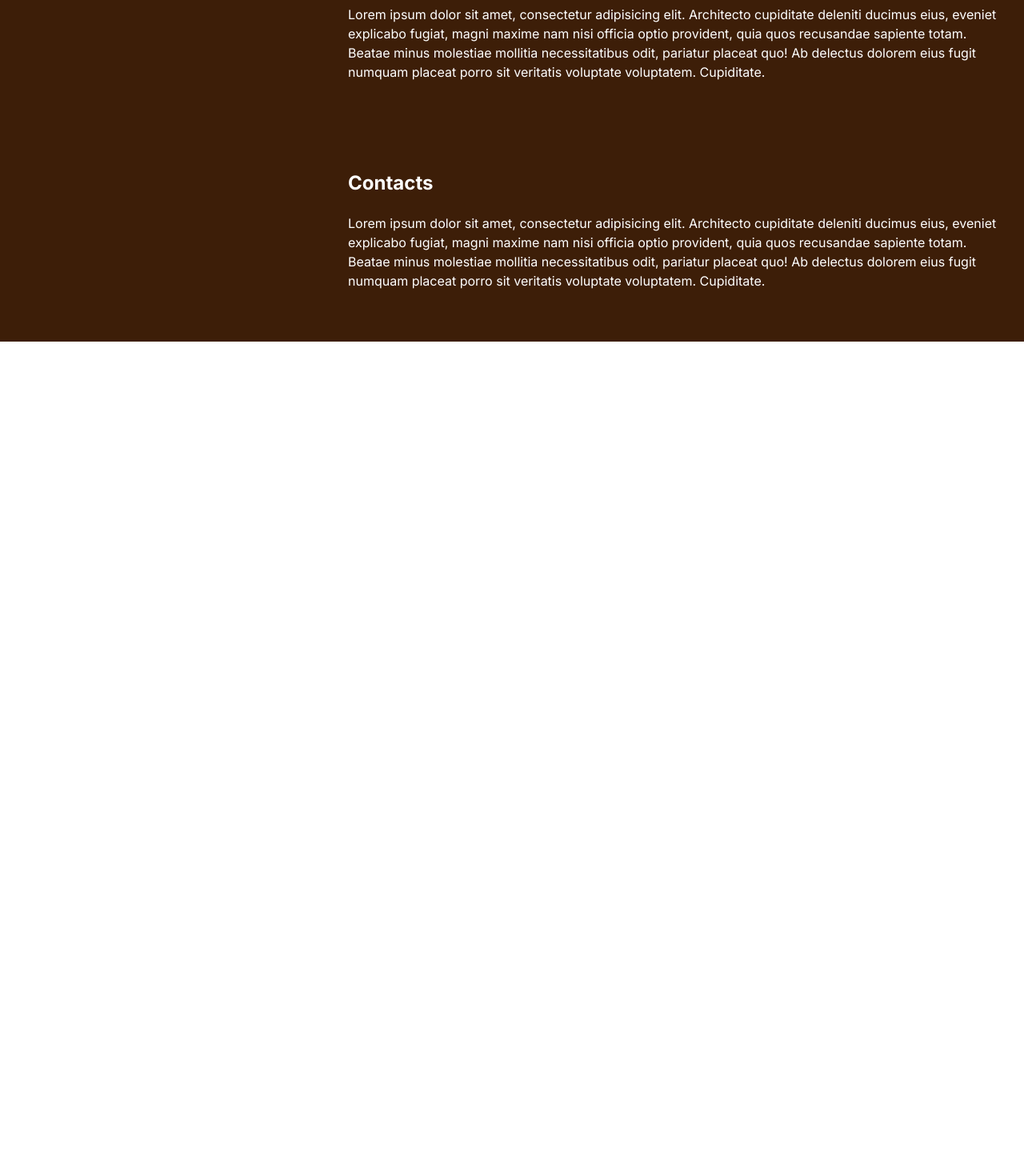
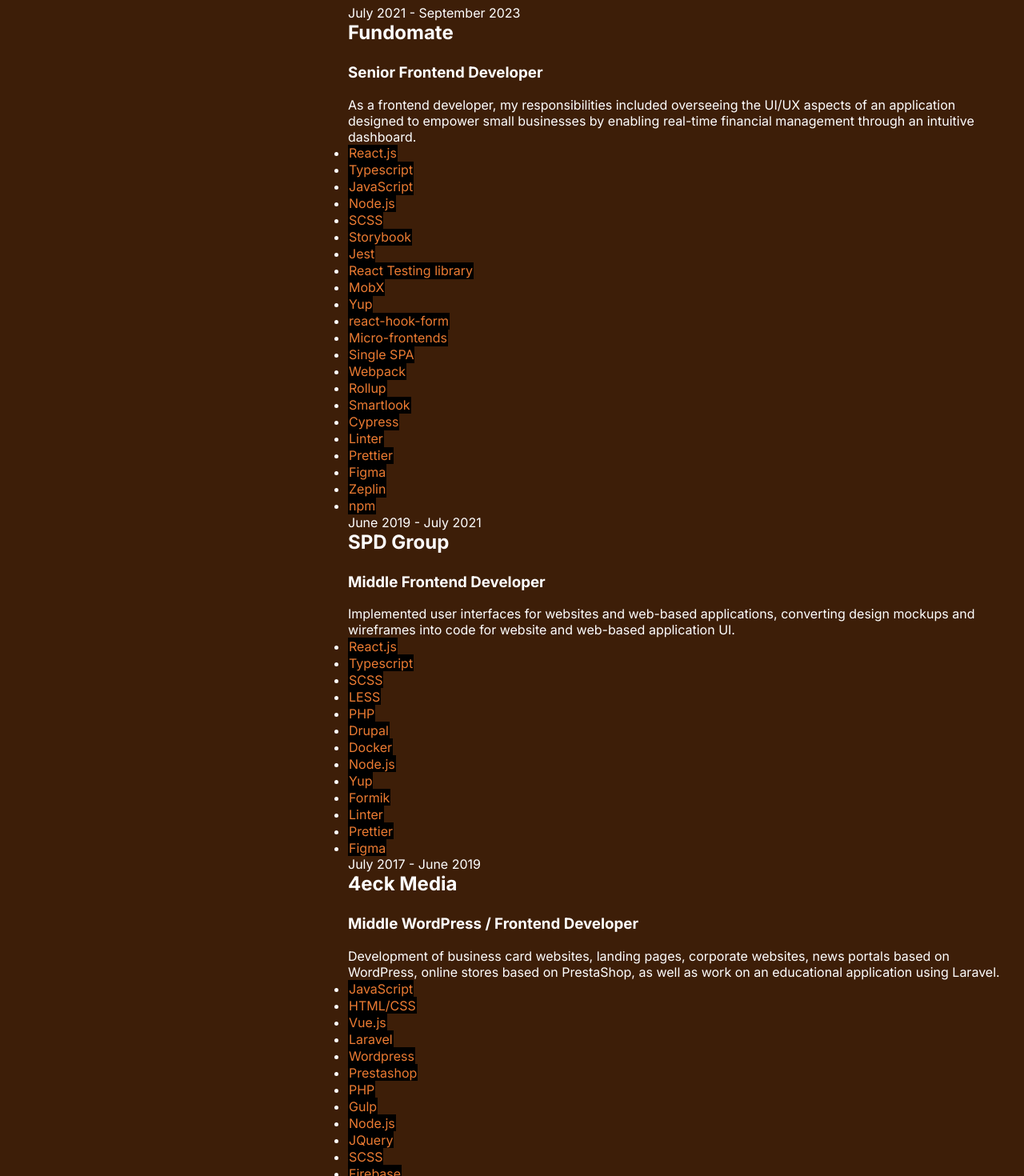
Before and after one commit to Nepsha1986/ns-site, a Next.js app: page / in a window 1280 px wide. Shown: the part 1260-2730 px from the top of the page at 80% size. Before the commit the page ends 1687 px from the top, so only its background shows below. Built offline with nearby package versions, Linux system fonts and the light colour scheme.

Commit message:
Experience block draft

```diff
--- /dev/null
+++ b/src/app/_containers/Experience/experience.ts
@@ -0,0 +1,110 @@
+type ExperienceItem = {
+  company: string;
+  dateRange: string;
+  position: string;
+  summary?: string;
+  techStack?: string[];
+};
+
+const experience: ExperienceItem[] = [
+  {
+    dateRange: 'July 2021 - September 2023',
+    company: 'Fundomate',
+    position: 'Senior Frontend Developer',
+    summary:
+      'As a frontend developer, my responsibilities included overseeing the UI/UX aspects of an application designed to empower small businesses by enabling real-time financial management through an intuitive dashboard.',
+    techStack: [
+      'React.js',
+      'Typescript',
+      'JavaScript',
+      'Node.js',
+      'SCSS',
+      'Storybook',
+      'Jest',
+      'React Testing library',
+      'MobX',
+      'Yup',
+      'react-hook-form',
+      'Micro-frontends',
+      'Single SPA',
+      'Webpack',
+      'Rollup',
+      'Smartlook',
+      'Cypress',
+      'Linter',
+      'Prettier',
+      'Figma',
+      'Zeplin',
+      'npm',
+    ],
+  },
+
+  {
+    dateRange: 'June 2019 - July 2021',
+    company: 'SPD Group',
+    position: 'Middle Frontend Developer',
+    summary:
+      'Implemented user interfaces for websites and web-based applications, converting design mockups and wireframes into code for website and web-based application UI.',
+    techStack: [
+      'React.js',
+      'Typescript',
+      'SCSS',
+      'LESS',
+      'PHP',
+      'Drupal',
+      'Docker',
+      'Node.js',
+      'Yup',
+      'Formik',
+      'Linter',
+      'Prettier',
+      'Figma',
+    ],
+  },
+
+  {
+    dateRange: 'July 2017 - June 2019',
+    company: '4eck Media',
+    position: 'Middle WordPress / Frontend Developer',
+    summary:
+      'Development of business card websites, landing pages, corporate websites, news portals based on WordPress, online stores based on PrestaShop, as well as work on an educational application using Laravel.',
+    techStack: [
+      'JavaScript',
+      'HTML/CSS',
+      'Vue.js',
+      'Laravel',
+      'Wordpress',
+      'Prestashop',
+      'PHP',
+      'Gulp',
+      'Node.js',
+      'JQuery',
+      'SCSS',
+      'Firebase',
+      'Node.js',
+      'Photoshop',
+      'Zeplin',
+    ],
+  },
+
+  {
+    dateRange: 'June 2015 - July 2017',
+    company: 'Upwork.com',
+    position: 'Frontend Developer',
+    summary:
+      "I have been a freelancer since 2015. During this time, I've successfully completed more than 30 projects, with the majority developed using the WordPress CMS.",
+    techStack: [
+      'HTML/CSS/JS',
+      'Wordpress',
+      'Prestashop',
+      'PHP',
+      'SCSS',
+      'Gulp',
+      'Grunt',
+      'JQuery',
+      'Photoshop',
+    ],
+  },
+];
+
+export default experience;
--- a/src/app/_containers/Experience/index.tsx
+++ b/src/app/_containers/Experience/index.tsx
@@ -1,16 +1,19 @@
 import Section from '@/common/Section';
+import ExpCard from '@/common/ExpCard';
+import experience from './experience';
 
 const Experience = () => {
   return (
     <Section id="experience" heading="Experience">
-      <p>
-        Lorem ipsum dolor sit amet, consectetur adipisicing elit. Architecto
-        cupiditate deleniti ducimus eius, eveniet explicabo fugiat, magni maxime
-        nam nisi officia optio provident, quia quos recusandae sapiente totam.
-        Beatae minus molestiae mollitia necessitatibus odit, pariatur placeat
-        quo! Ab delectus dolorem eius fugit numquam placeat porro sit veritatis
-        voluptate voluptatem. Cupiditate.
-      </p>
+      {experience.map((i) => (
+        <ExpCard
+          company={i.company}
+          position={i.position}
+          dateRange={i.dateRange}
+          summary={i.summary}
+          techStack={i.techStack}
+        />
+      ))}
     </Section>
   );
 };
--- /dev/null
+++ b/src/common/Chip/index.tsx
@@ -0,0 +1,9 @@
+import styles from './styles.module.scss';
+interface Props {
+  label: string;
+}
+const Chip = ({ label }: Props) => {
+  return <div className={styles.chip}>{label}</div>;
+};
+
+export default Chip;
--- /dev/null
+++ b/src/common/Chip/styles.module.scss
@@ -0,0 +1,6 @@
+.chip {
+  padding: 0.5px 1px;
+  background: rgba(0, 0, 0, 3);
+  color: var(--c-primary-light);
+  display: inline-block;
+}
--- /dev/null
+++ b/src/common/ExpCard/index.tsx
@@ -0,0 +1,46 @@
+import React from 'react';
+
+import Chip from '@/common/Chip';
+
+import styles from './styles.module.scss';
+
+interface Props {
+  dateRange: string;
+  position: string;
+  company: string;
+  summary?: React.ReactNode;
+  techStack?: string[];
+}
+
+const ExpCard = ({
+  dateRange,
+  company,
+  position,
+  summary,
+  techStack = [],
+}: Props) => {
+  return (
+    <div className={styles.expCard}>
+      <div className={styles.expCard__dateRange}>{dateRange}</div>
+
+      <div className={styles.expCard__main}>
+        {!!company && <h2>{company}</h2>}
+        {!!position && <h3>{position}</h3>}
+
+        {!!summary && <div className={styles.expCard__summary}>{summary}</div>}
+      </div>
+
+      {!!techStack.length && (
+        <ul className={styles.expCard__techStack}>
+          {techStack.map((item) => (
+            <li key={item} className={styles.expCard__techStackItem}>
+              <Chip label={item} />
+            </li>
+          ))}
+        </ul>
+      )}
+    </div>
+  );
+};
+
+export default ExpCard;
--- /dev/null
+++ b/src/common/ExpCard/styles.module.scss
@@ -0,0 +1,2 @@
+.expCard {
+}
```
